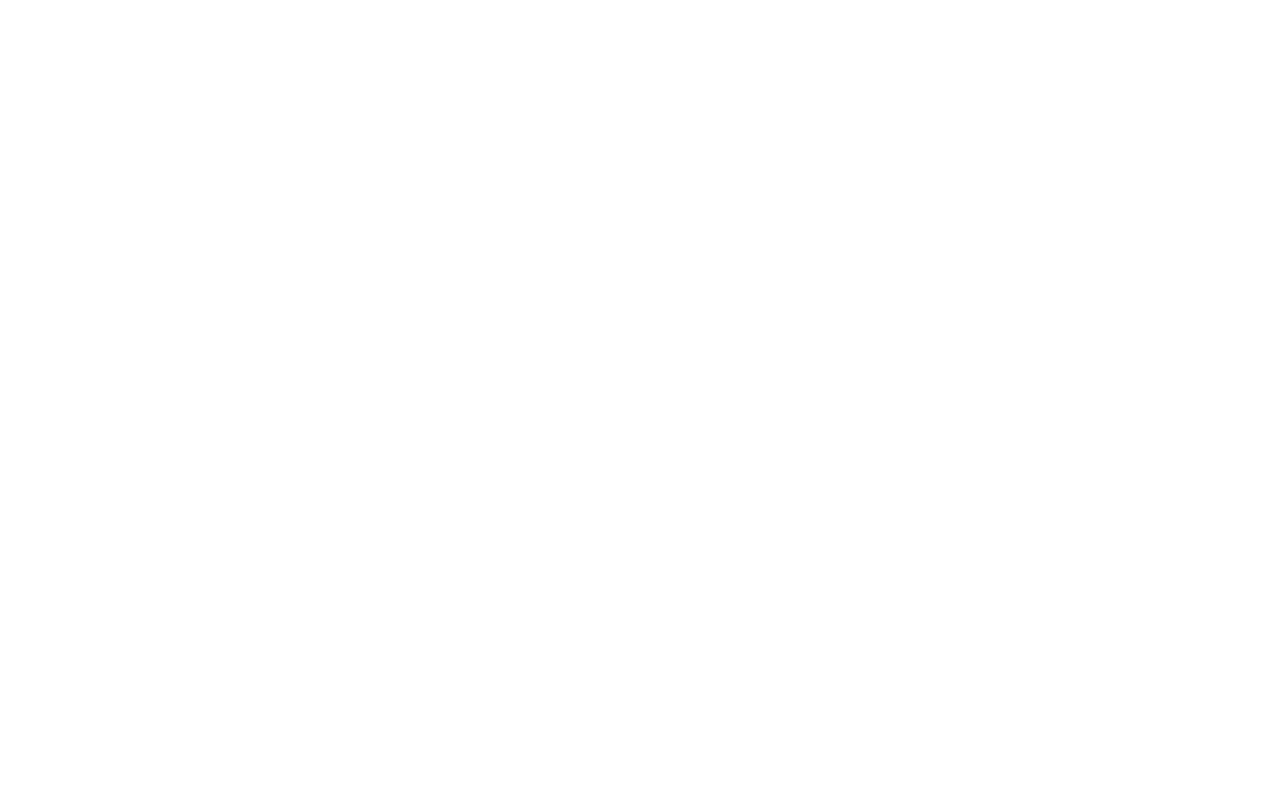
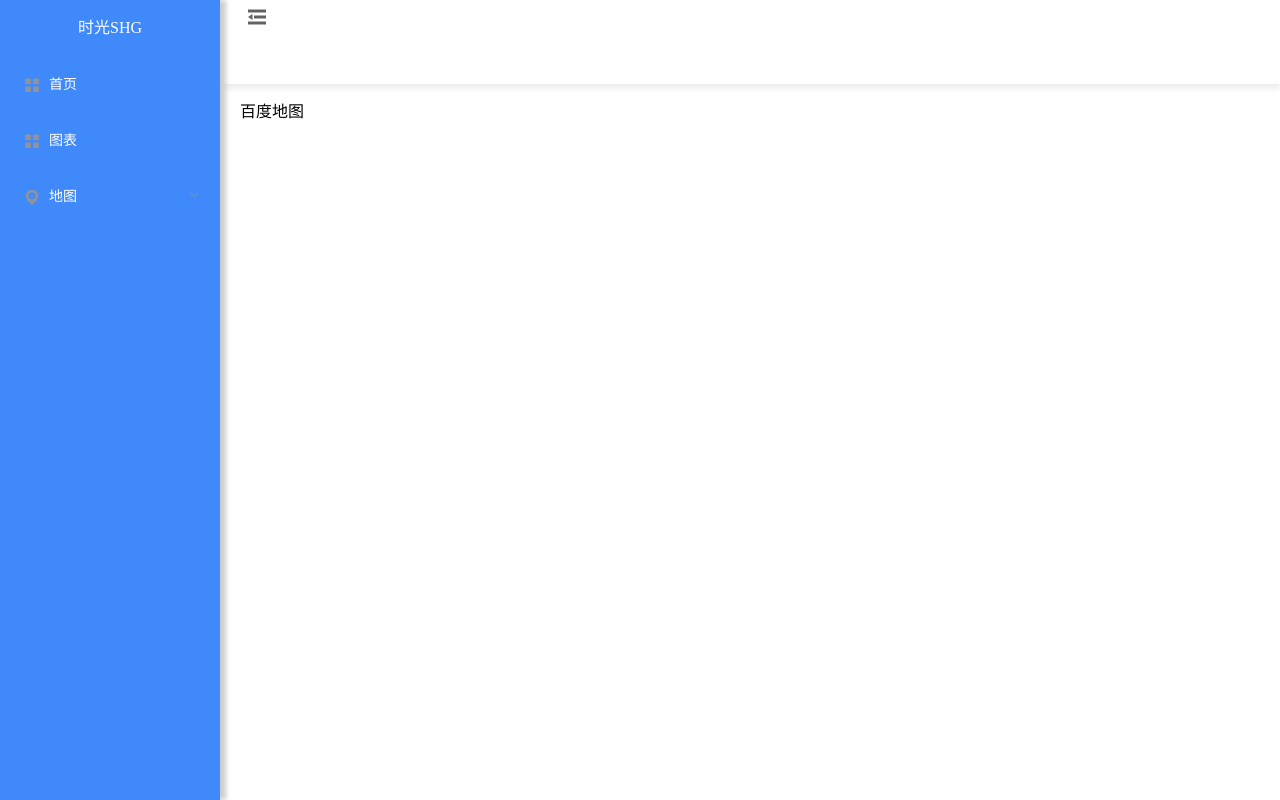
Before and after one commit to SHGJun/vue2-management-systan, a Vue app: page /baiduMap in a window 1280 px wide. Built offline with nearby package versions, Linux system fonts and the light colour scheme.

Commit message:
create mapPage/chartPage,add view-route transition

```diff
--- a/src/layout/components/ContentView.vue
+++ b/src/layout/components/ContentView.vue
@@ -1,11 +1,32 @@
 <template>
     <div class="layout-content">
-        <router-view></router-view>
+        <transition name="fade-transform" mode="out-in">
+            <router-view></router-view>
+        </transition>
     </div>
 </template>
 
 <style lang="scss">
 .layout-content{
     padding: 20px;
+    /* 重点！ 减号两边需要空格，否则无效 */
+    height: calc(100% - 124px);
+    /* opacity: 0; */
+}
+
+.fade-transform-enter, .fade-transform-leave-to{
+    opacity: 0;
+    transform: translateX(10px);
+}
+
+/* 指定要过渡的属性 */
+.fade-transform-enter-active,.fade-transform-leave-active{
+    transition:all .3s;
+}
+
+/* 进场的结束效果  和 离开场的开始效果  */
+.fade-transform-enter-to, .fade-transform-leave{
+    opacity: 1;
+    transform: translateX(0px);
 }
 </style>
--- a/src/layout/components/NavBarView.vue
+++ b/src/layout/components/NavBarView.vue
@@ -20,20 +20,20 @@
       :collapse="isCollapse"
       :collapse-transition="false"
     >
-      <div v-for="item in menuData" :key="item.id">
-        <el-submenu :index="item.id" v-if="item.children">
+      <div v-for="item in menuListData" :key="item.id">
+        <el-submenu :index="item.path" v-if="item.children">
           <template slot="title">
             <i class="el-icon-location"></i>
             <span>{{ item.title }}</span>
           </template>
           <el-menu-item
-            :index="child.id"
+            :index="child.path"
             v-for="child in item.children"
-            :key="child.id"
+            :key="child.path"
             >{{ child.title }}</el-menu-item
           >
         </el-submenu>
-        <el-menu-item :index="item.id" v-else>
+        <el-menu-item :index="item.path" v-else>
           <i class="el-icon-menu"></i>
           <span slot="title">{{ item.title }}</span>
         </el-menu-item>
@@ -44,30 +44,12 @@
 
 <script>
 import { mapState } from "vuex";
+import menuListData from '../menuListData';
 export default {
-  data() {
-    return {
-      menuData: [
-        {
-          title: "首页",
-          id: "1",
-        },
-        {
-          title: "用户管理",
-          id: "2",
-          children: [
-            {
-              title: "用户权限",
-              id: "2-1",
-            },
-            {
-              title: "用户设置",
-              id: "2-2",
-            },
-          ],
-        },
-      ],
-    };
+  data(){
+    return{
+      menuListData:menuListData
+    }
   },
   computed: {
     ...mapState({ isCollapse: (state) => state.navCollapse.isCollapse }),
--- /dev/null
+++ b/src/layout/menuListData.js
@@ -0,0 +1,24 @@
+export default [
+    {
+        title: "首页",
+        path: '/',
+    },
+    {
+        title:'图表',
+        path:'/chart'
+    },
+    {
+        title: "地图",
+        path: '/map',
+        children: [
+            {
+                title: "百度地图",
+                path: '/baiduMap'
+            },
+            {
+                title: "高德地图",
+                path: '/gaodeMap'
+            },
+        ],
+    },
+]
--- a/src/router/index.js
+++ b/src/router/index.js
@@ -1,10 +1,13 @@
 import Vue from 'vue';
 import VueRouter from 'vue-router'
 import MainLayout from '@/layout/MainLayout.vue'
-// import HomePage from '@/views/Home/HomePage.vue'
+import HomePage from '@/views/Home/HomePage.vue'
 // import { getLocalStorage } from '@/utils';
 import LoginPage from '@/views/Login/LoginPage.vue'
 import TestPage from '@/views/test/TestPage.vue'
+import BaiduMapPage from '@/views/BaiduMap/BaiduMapPage.vue'
+import GaodeMapPage from '@/views/GaodeMap/GaodeMapPage.vue'
+import ChartPage from '@/views/Chart/ChartPage.vue'
 
 Vue.use(VueRouter)
 
@@ -12,9 +15,31 @@
     // 首页
     {
         path:'/',
+        redirect:'/home',
         name:'layout',
-        // component:HomePage
-        component:MainLayout
+        component:MainLayout,
+        children:[
+            {
+                name:'home',
+                path:'/home',
+                component:HomePage
+            },
+            {
+                name:'chart',
+                path:'/chart',
+                component:ChartPage
+            },
+            {
+                name:'baiduMap',
+                path:'/baiduMap',
+                component:BaiduMapPage
+            },
+            {
+                name:'gaodeMap',
+                path:'/gaodeMap',
+                component:GaodeMapPage
+            },
+        ]
     },
     // 登录页面
     {
--- /dev/null
+++ b/src/views/BaiduMap/BaiduMapPage.vue
@@ -0,0 +1,16 @@
+<template>
+    <div>
+        百度地图
+    </div>
+</template>
+
+
+<script>
+export default{
+    data(){
+        return{
+
+        }
+    }
+}
+</script>
--- /dev/null
+++ b/src/views/Chart/ChartPage.vue
@@ -0,0 +1,5 @@
+<template>
+    <div>
+        图表
+    </div>
+</template>
```
